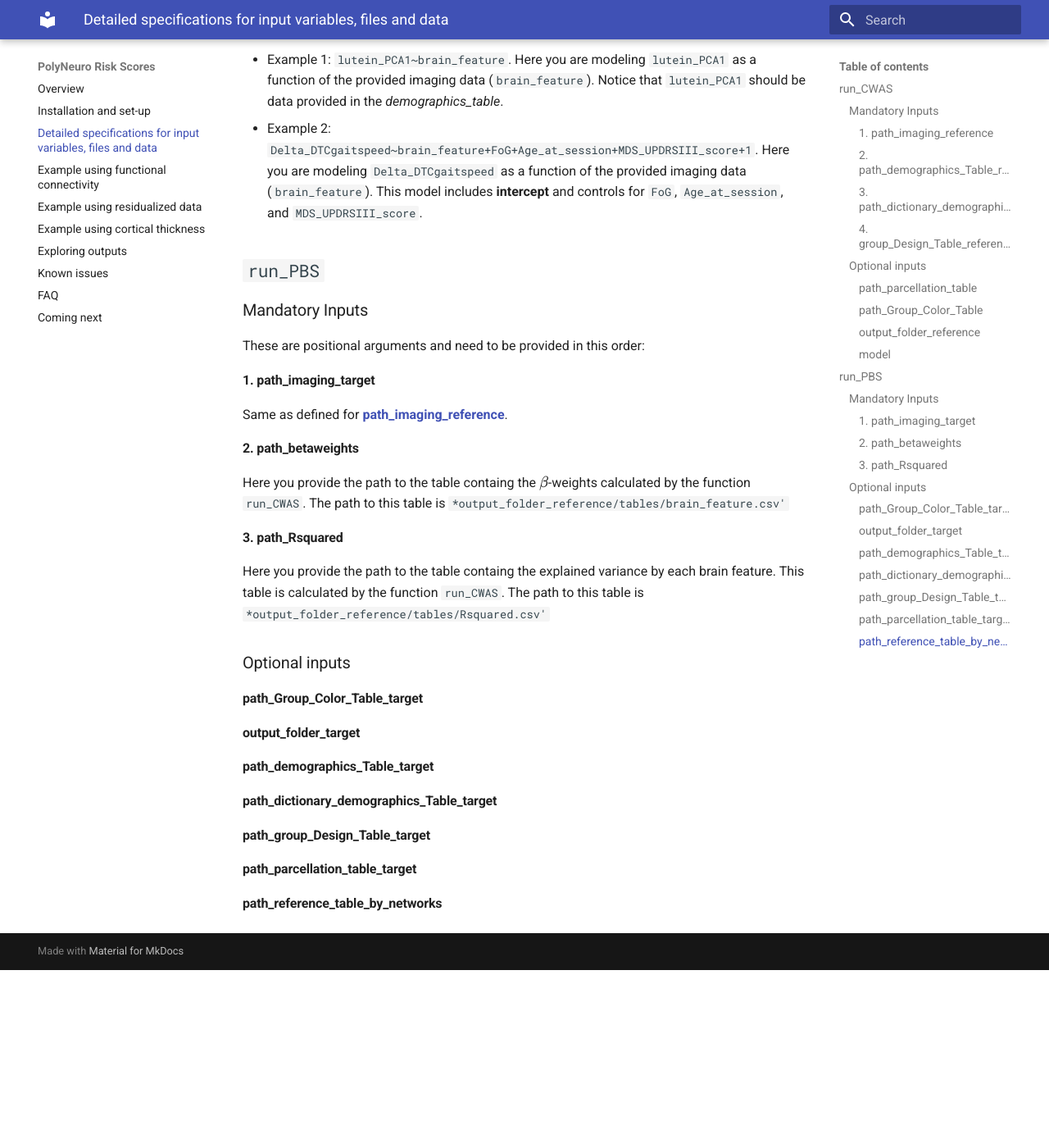
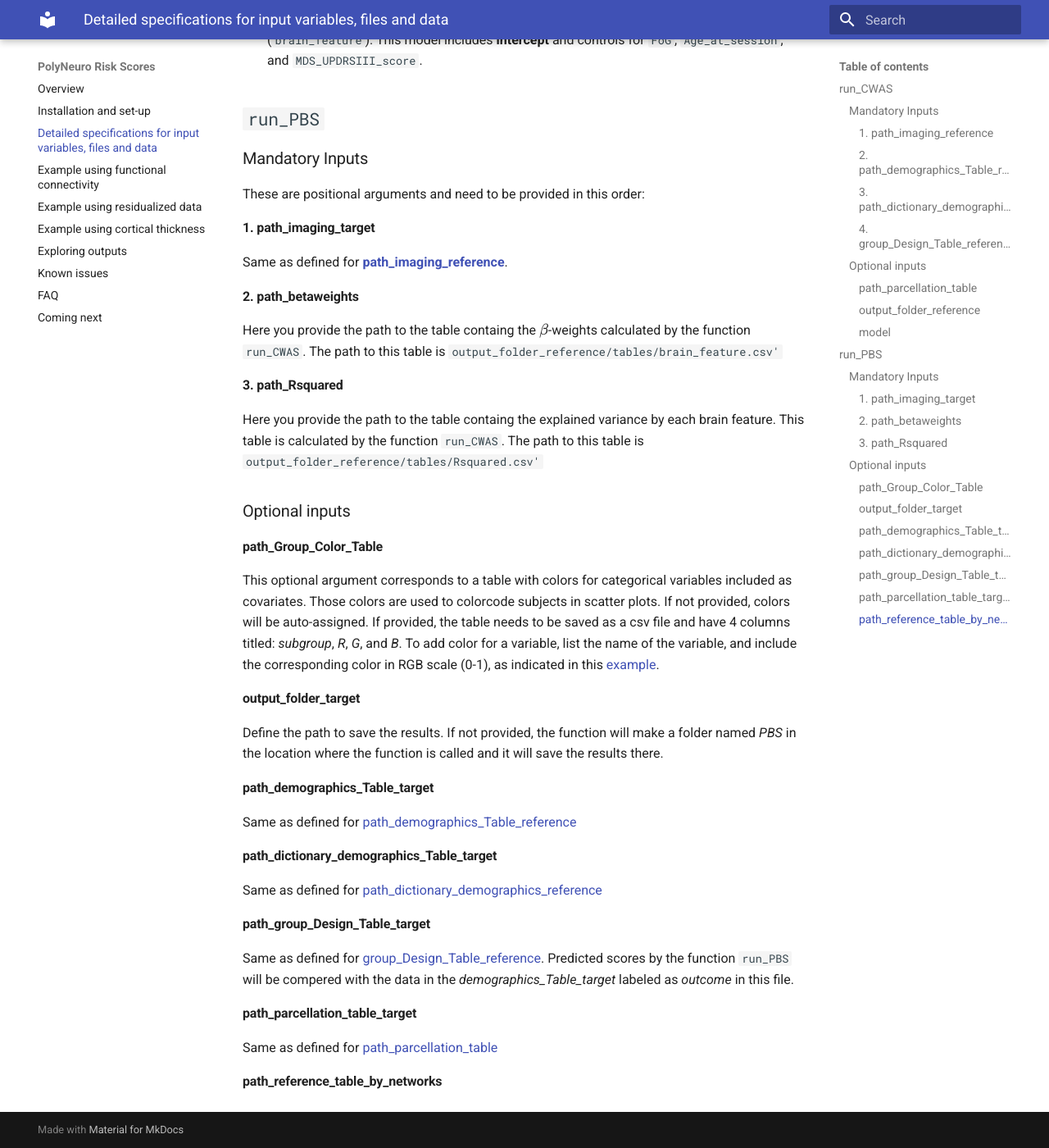
Before and after one commit to omiranda/polyneuro_risk_score, an MkDocs documentation site: the page built from docs/detailed_description.md, in a window 1280 px wide and 1400 px high, scrolled down 3488 px. Shown: the whole window at 82% size. Built offline with MkDocs 1.6.1 and Material for MkDocs 9.7.7, drawn with Linux system fonts in a browser that asks for light colours; formulas are drawn with MathJax 3; old or Windows-style settings are respelled for this version of MkDocs; before the commit the page ends 4671 px from its top, so only the background shows below that; some of the changed text lies outside the part shown.

Commit message:
Update detailed_description.md

```diff
--- a/docs/detailed_description.md
+++ b/docs/detailed_description.md
@@ -70,10 +70,6 @@ It can be provided as a [dot mat](./detailed_specs/HCP_ColeAnticevic.mat) file o
     - G. Number from 0 to 1 to indicate the Green value for the RGB colormap.
     - B. Number from 0 to 1 to indicate the Blue value for the RGB colormap.
 
-#### **path_Group_Color_Table**
-This optional argument corresponds to a table with colors for categorical variables included as covariates. Those colors are used to colorcode subjects in scatter plots. If not provided, colors will be auto-assigned.
-If provided, the table needs to be saved as a csv file and have 4 columns titled: *subgroup*, *R*, *G*, and *B*. To add color for a variable, list the name of the variable, and include the corresponding color in RGB scale (0-1), as indicated in this [example](./detailed_specs/Group_Color_Table.csv).
-
 #### **output_folder_reference**
 Define the path to save the results. If not provided, the function will make a folder named *BWAS* in the location where the function is called and it will save the results there.
 
@@ -95,15 +91,24 @@ These are positional arguments and need to be provided in this order:
 Same as defined for [**path_imaging_reference**](#1-pathimagingreference).
 
 #### 2. **path_betaweights**
-Here you provide the path to the table containg the \\( \beta\\)-weights calculated by the function `run_CWAS`. The path to this table is `*output_folder_reference/tables/brain_feature.csv'`
+Here you provide the path to the table containg the \\( \beta\\)-weights calculated by the function `run_CWAS`. The path to this table is `output_folder_reference/tables/brain_feature.csv'`
 #### 3. **path_Rsquared**
-Here you provide the path to the table containg the explained variance by each brain feature. This table is calculated by the function `run_CWAS`. The path to this table is `*output_folder_reference/tables/Rsquared.csv'`
+Here you provide the path to the table containg the explained variance by each brain feature. This table is calculated by the function `run_CWAS`. The path to this table is `output_folder_reference/tables/Rsquared.csv'`
 ### Optional inputs
 
-#### **path_Group_Color_Table_target**
+#### **path_Group_Color_Table**
+This optional argument corresponds to a table with colors for categorical variables included as covariates. Those colors are used to colorcode subjects in scatter plots. If not provided, colors will be auto-assigned.
+If provided, the table needs to be saved as a csv file and have 4 columns titled: *subgroup*, *R*, *G*, and *B*. To add color for a variable, list the name of the variable, and include the corresponding color in RGB scale (0-1), as indicated in this [example](./detailed_specs/Group_Color_Table.csv).
+
 #### **output_folder_target**
+Define the path to save the results. If not provided, the function will make a folder named *PBS* in the location where the function is called and it will save the results there.
+
 #### **path_demographics_Table_target**
+Same as defined for [path_demographics_Table_reference](#2-pathdemographicstablereference)
 #### **path_dictionary_demographics_Table_target**
+Same as defined for [path_dictionary_demographics_reference](#3-pathdictionarydemographicsreference)
 #### **path_group_Design_Table_target**
+Same as defined for [group_Design_Table_reference](#4-groupdesigntablereference). Predicted scores by the function `run_PBS` will be compered with the data in the *demographics_Table_target* labeled as *outcome* in this file.
 #### **path_parcellation_table_target**
+Same as defined for [path_parcellation_table](#pathparcellationtable)
 #### **path_reference_table_by_networks**
```
